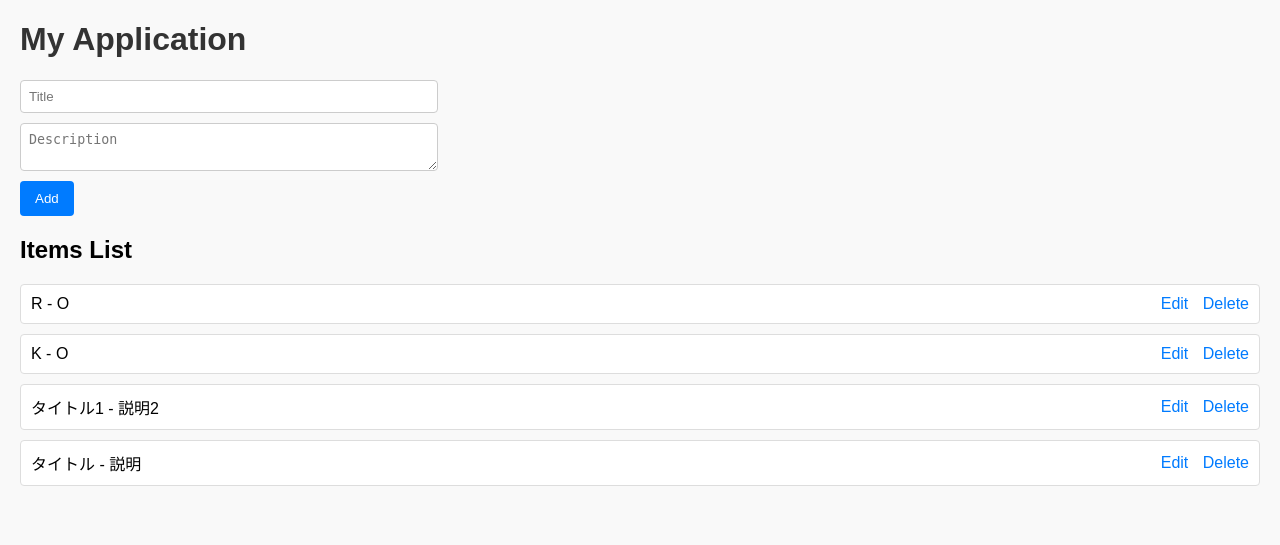
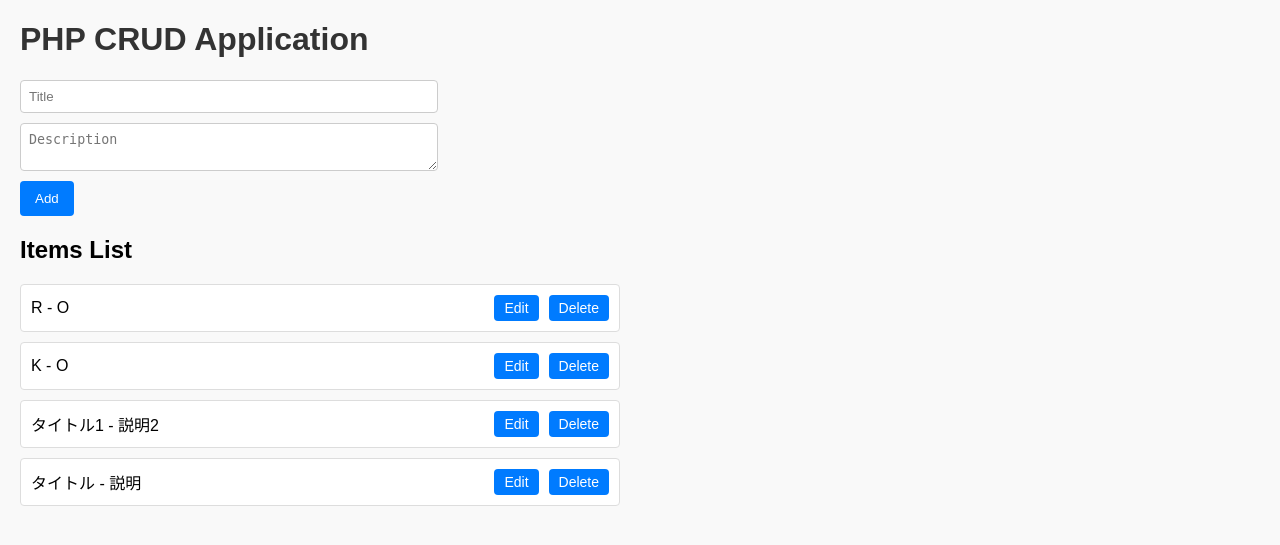
Before and after one commit to Ryo712/php-crud, a PHP site: page / in a window 1280 px wide. Shown: the top 545 px of the page. Run offline with PHP 8.4, Linux system fonts and the light colour scheme; data comes from the database, SQL or seed files in the repository; both versions use the stored data as it was after the commit.

Commit message:
トップページのUI修正

```diff
--- a/app/index.php
+++ b/app/index.php
@@ -74,7 +74,10 @@ if ($_SERVER['REQUEST_METHOD'] === 'POST' && isset($_POST['add'])) {
         ul {
     list-style-type: none;
     padding: 0;
+    max-width: 600px; /* アイテムリスト全体の幅を制限 */
+    margin: 0; /* センター配置 */
 }
+
 li {
     background: white;
     margin-bottom: 10px;
@@ -85,21 +88,30 @@ if ($_SERVER['REQUEST_METHOD'] === 'POST' && isset($_POST['add'])) {
     justify-content: space-between;
     align-items: center;
 }
+
 .item-text {
     flex: 1;
+    margin-right: 10px; /* ボタンとの間隔を設定 */
 }
+
+.item-actions {
+    display: flex;
+    gap: 10px; /* ボタン同士の間隔を設定 */
+}
+
 .item-actions a {
-            margin-left: 10px;
     text-decoration: none;
-            color: #007bff;
+    color: white;
+    background-color: #007bff;
+    padding: 5px 10px;
+    border-radius: 4px;
+    font-size: 14px;
 }
-        .item-actions a:hover {
-            text-decoration: underline;
-        }
+
     </style>
 </head>
 <body>
-    <h1>My Application</h1>
+    <h1>PHP CRUD Application</h1>
 
     <!-- データ追加フォーム -->
     <form method="POST">
```
Also changed, not shown: app/database.db. Lines whose indentation alone changed are shown as unchanged.
